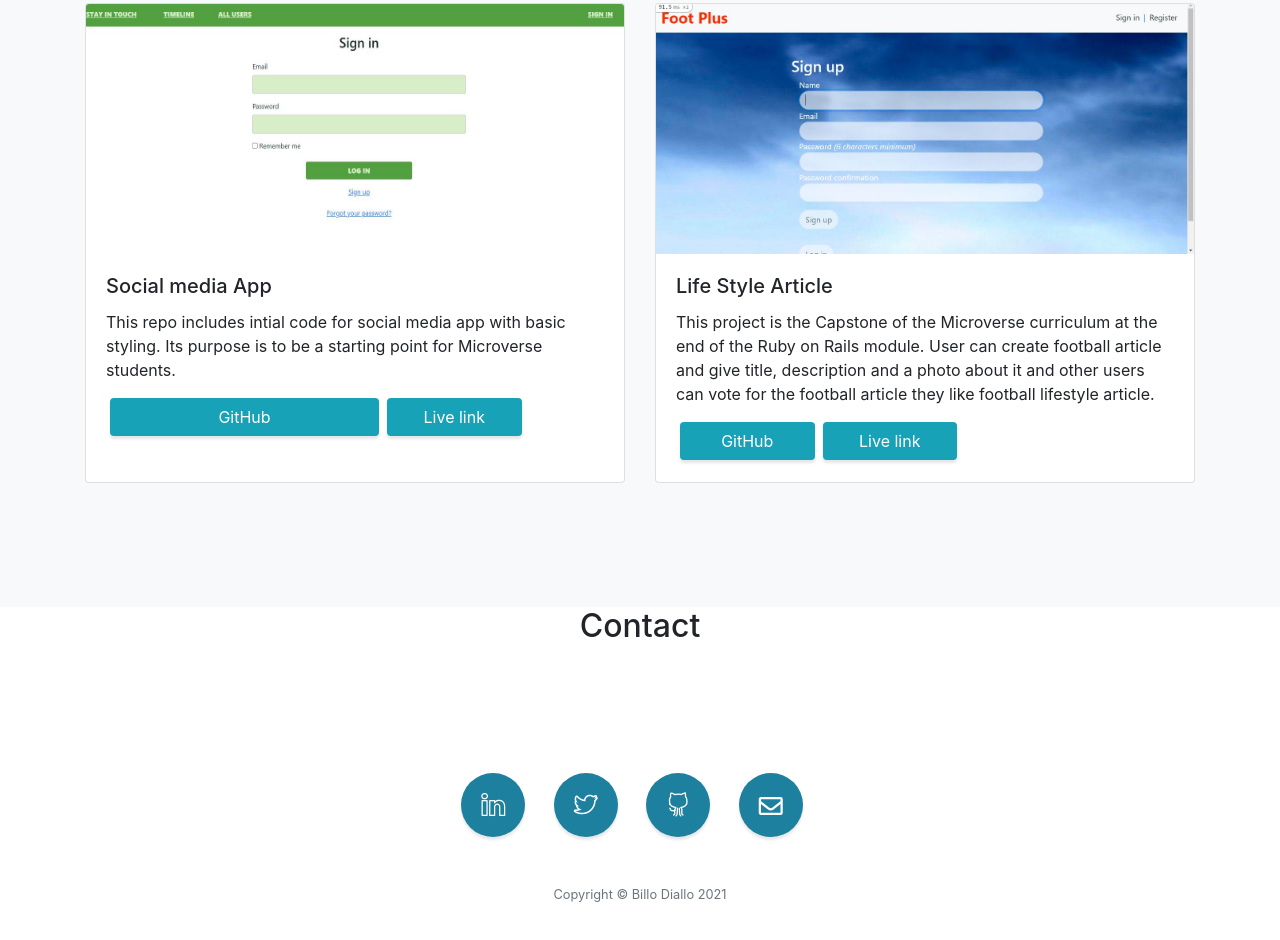
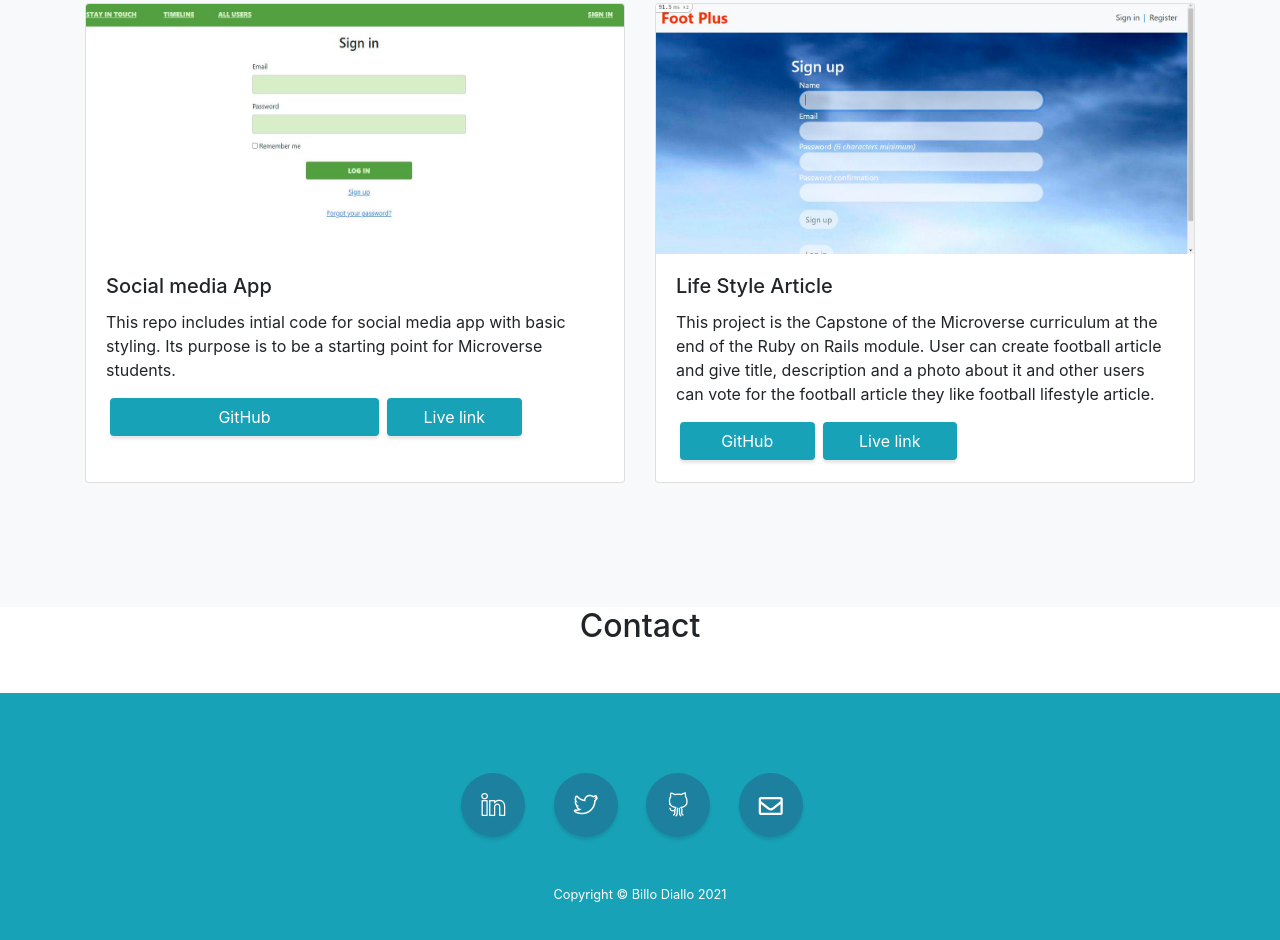
Before and after one commit to billodiallo/psersonal, a website with bundled scripts: page index.html in a window 1280 px wide. Shown: the part 4314-5254 px from the top of the page. Built offline with nearby package versions, Linux system fonts and the light colour scheme.

Commit message:
Change foot bc

```diff
--- a/index.html
+++ b/index.html
@@ -194,9 +194,9 @@
 
 
   <!-- Footer -->
-  <h2 class="mb-5 text-center">Contact</h2>
-  <section id="contact">
-    <footer class="footer text-center">
+  <h2 class="mb-5 text-center ">Contact</h2>
+  <section id="contact ">
+    <footer class="footer text-center text-white bg-info">
       <div class="container">
         <ul class="list-inline mb-5">
           <li class="list-inline-item">
@@ -220,7 +220,7 @@
             </a>
           </li>
         </ul>
-        <p class="text-muted small mb-0">Copyright &copy; Billo Diallo 2021</p>
+        <p class="text-white small mb-0">Copyright &copy; Billo Diallo 2021</p>
       </div>
     </footer>
 
```
